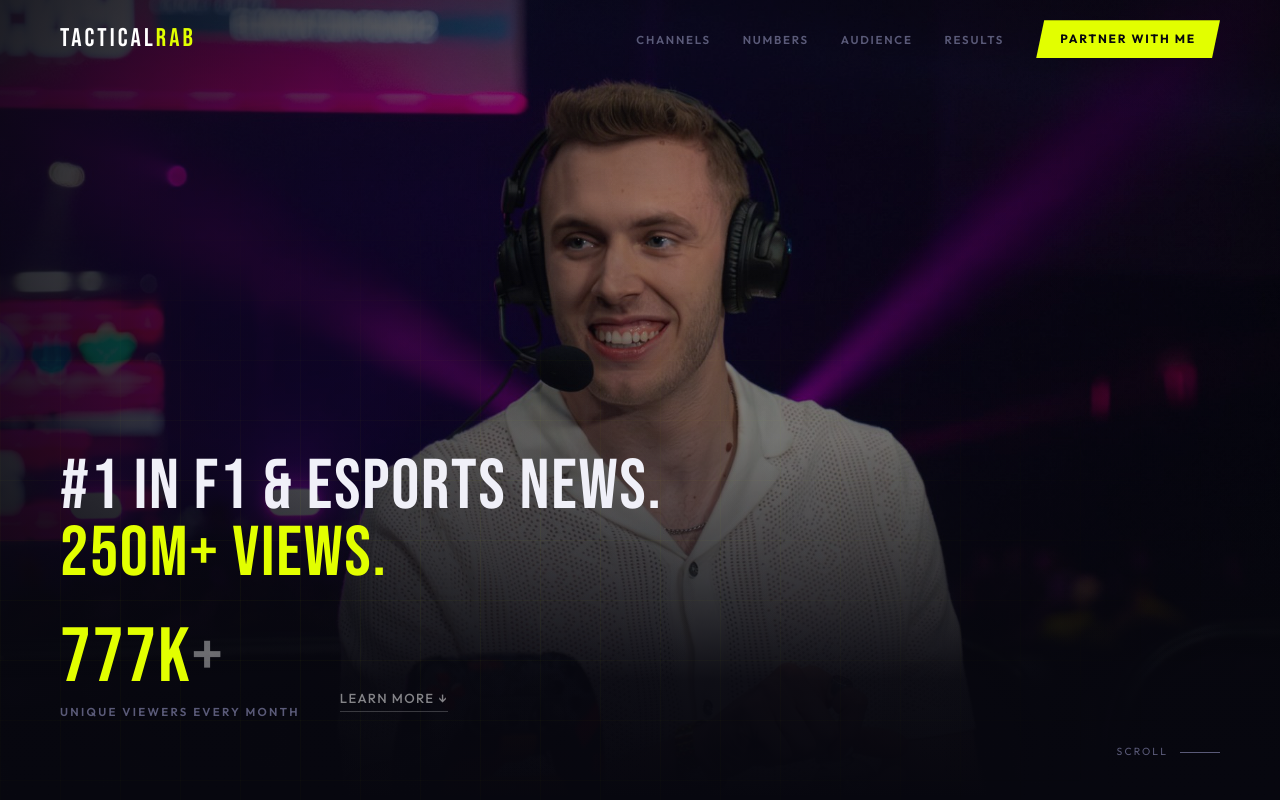
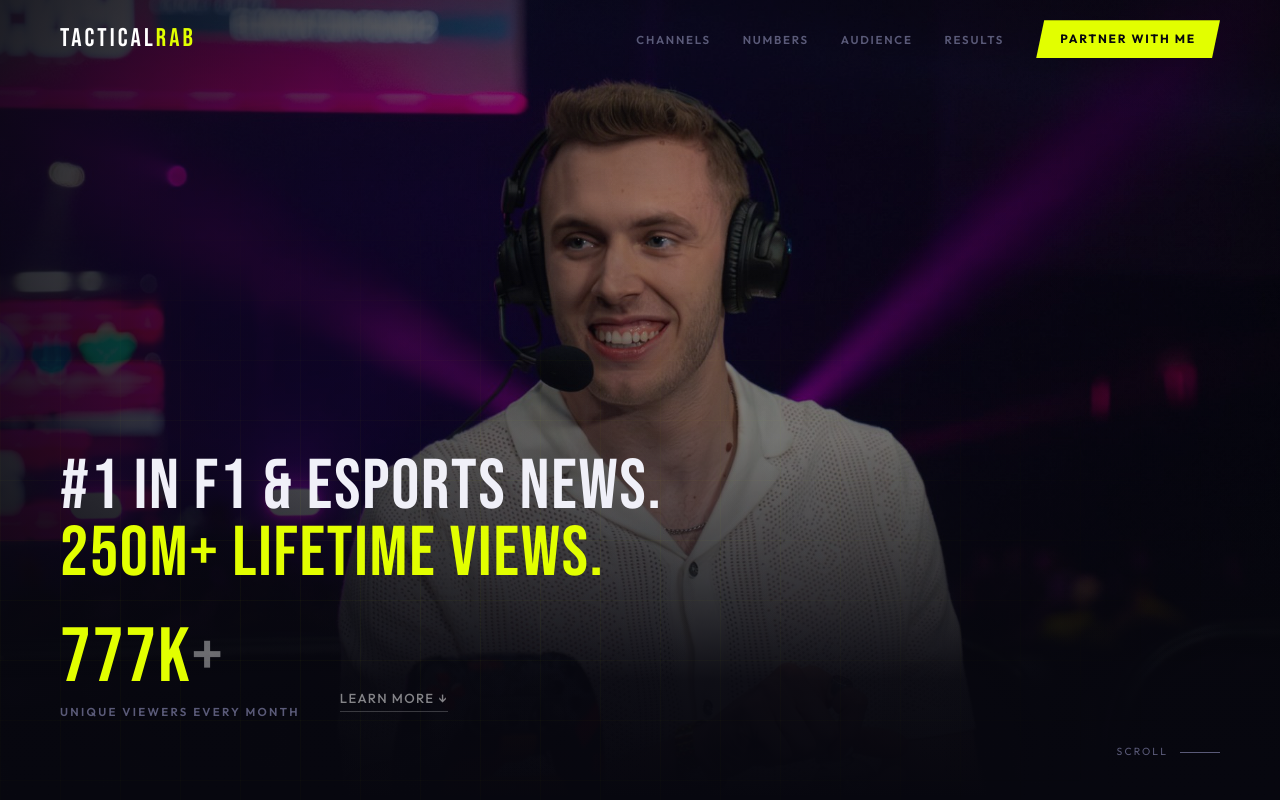
Before and after one commit to TacticalRab/tacticalrab-site, a React (Vite) app: page / in a window 1280 px wide. Shown: the top 800 px of the page. Built offline with nearby package versions, Linux system fonts and the light colour scheme.

Commit message:
Update App.jsx

```diff
--- a/src/App.jsx
+++ b/src/App.jsx
@@ -118,7 +118,7 @@ function Hero() {
       <div className="relative z-10 max-w-[800px]">
         <h1 className="font-display text-[clamp(2.2rem,5.5vw,5.5rem)] leading-[0.95] tracking-wide mb-6 md:mb-8">
           #1 in F1 & esports news.<br />
-          <span className="text-accent">250M+ views.</span>
+          <span className="text-accent">250M+ lifetime views.</span>
         </h1>
 
         <div className="flex items-end gap-6 md:gap-10">
```
